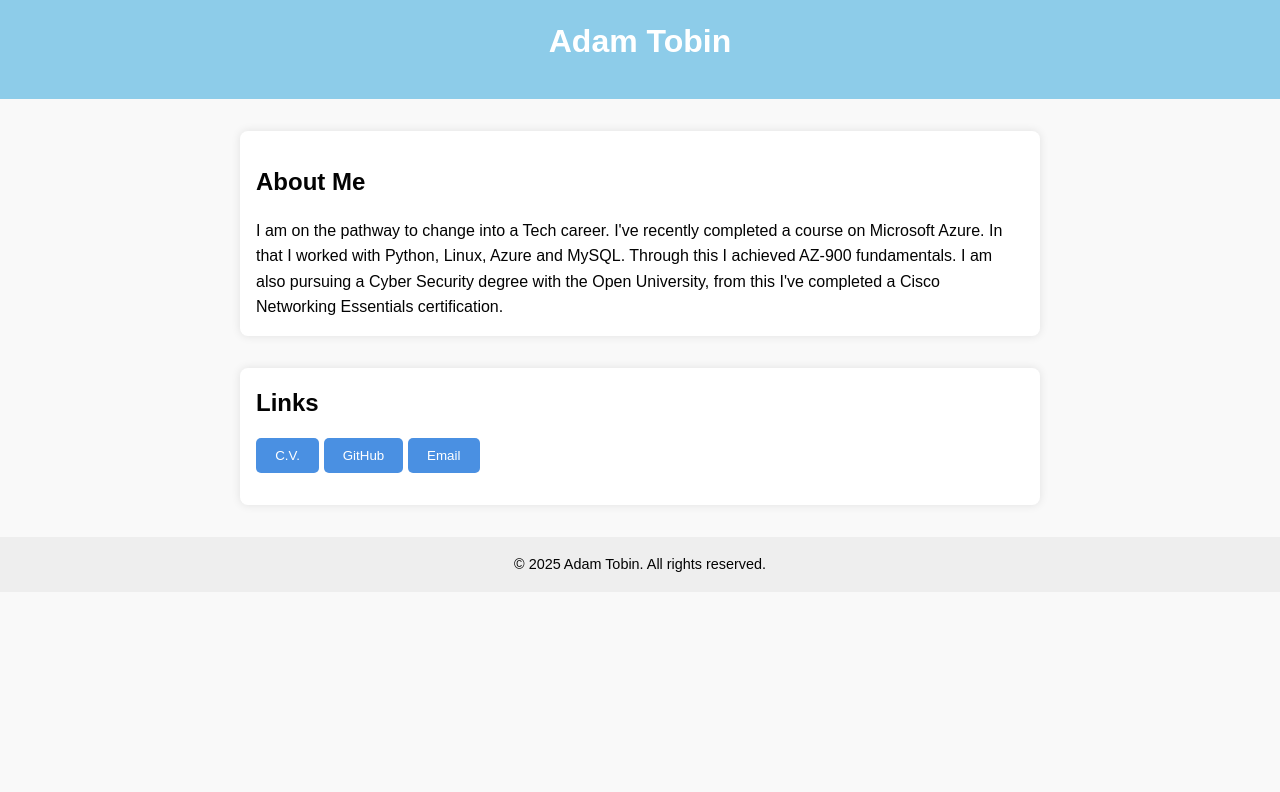
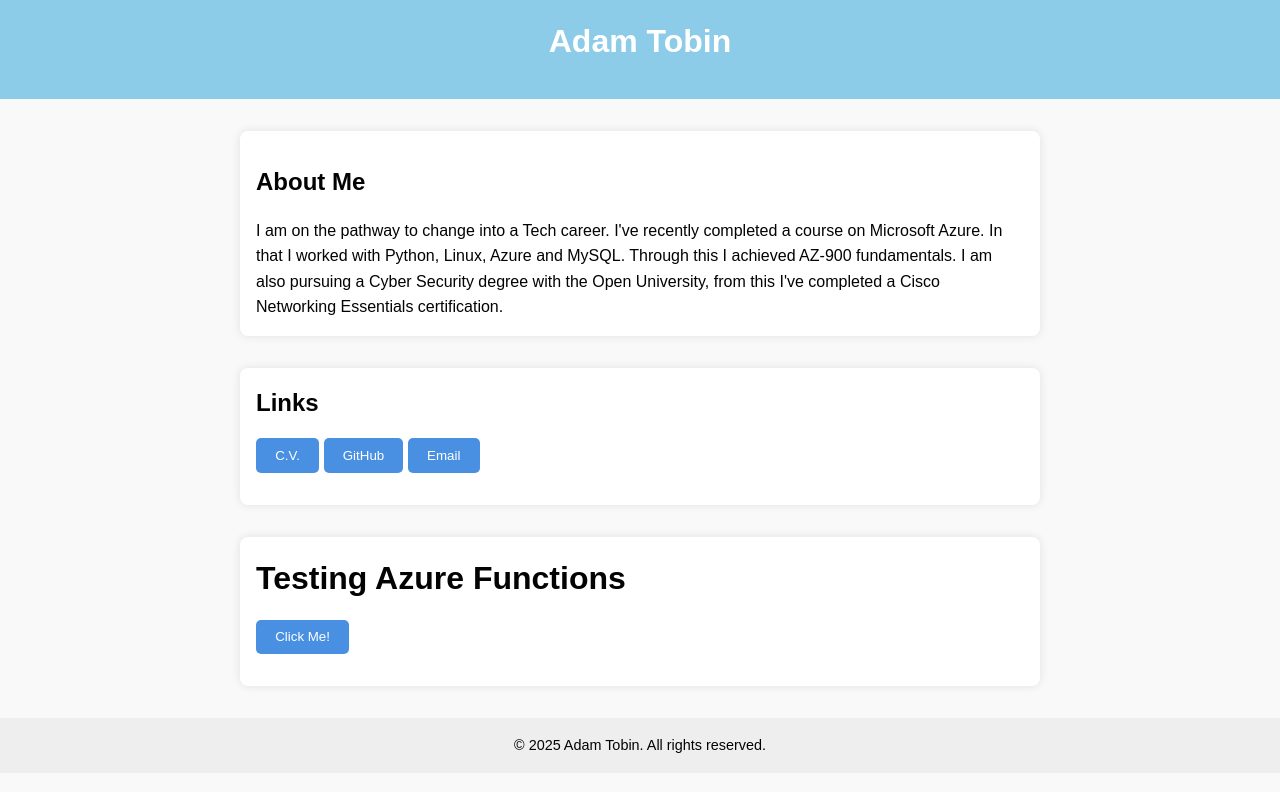
Before and after one commit to VHSKnight/Azure-Static-Website, a plain HTML site: page index.html in a window 1280 px wide. Drawn offline with Linux system fonts and the light colour scheme.

Commit message:
Update index.html

```diff
--- a/index.html
+++ b/index.html
@@ -82,7 +82,23 @@
     <button id="Maillnk">Email</button>
     <p></p>
   </main>
+ <main> <body>
+    <h1>Testing Azure Functions</h1>
+    <button onclick="callFunction()">Click Me!</button>
+    <p id="output"></p>
 
+    <script>
+      async function callFunction() {
+        try {
+          const res = await fetch("functionstatichello.azurewebsites.net");
+          const text = await res.text();
+          document.getElementById("output").innerText = text;
+        } catch (err) {
+          document.getElementById("output").innerText = "Error: " + err.message;
+        }
+      }
+    </script>
+  </body></main>
 
 
  <footer>
```
